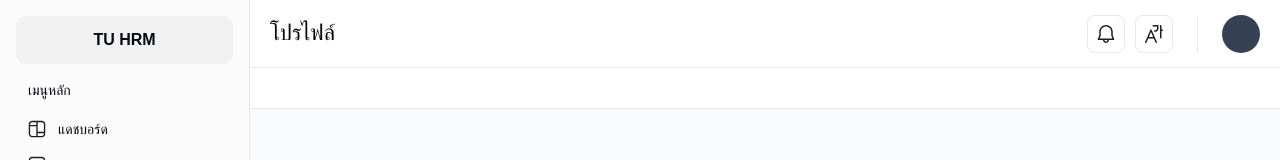
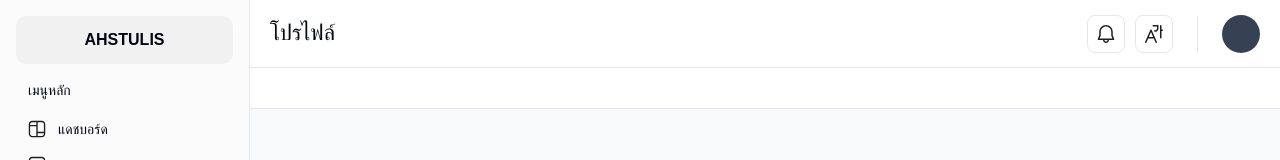
Before and after one commit to subhibhat/hrm-app, a Next.js app: page /audit-log in a window 1280 px wide. Shown: the top 160 px of the page. Built offline with nearby package versions, Linux system fonts and the light colour scheme; a web font is replaced by a local one.

Commit message:
update: project name on sidebar

```diff
--- a/src/app/(dashboard)/layout.tsx
+++ b/src/app/(dashboard)/layout.tsx
@@ -5,7 +5,7 @@ export default function Layout({ children }: Readonly<{ children: React.ReactNod
 		<div className=" flex w-full min-h-screen ">
 			<div className=" flex flex-col w-[250px] min-h-screen p-4 gap-4 bg-[var(--sidebar-background)] border-r-[0.5px] border-solid border-[var(--border)] ">
 				<div className=" flex h-[48px] flex-col items-center justify-center gap-2.5 self-stretch rounded-lg bg-[rgba(0,0,0,0.04)] ">
-					<strong>TU HRM</strong>
+					<strong>AHSTULIS</strong>
 				</div>
 
 				<div className=" flex flex-col items-start gap-4 self-stretch ">
```
